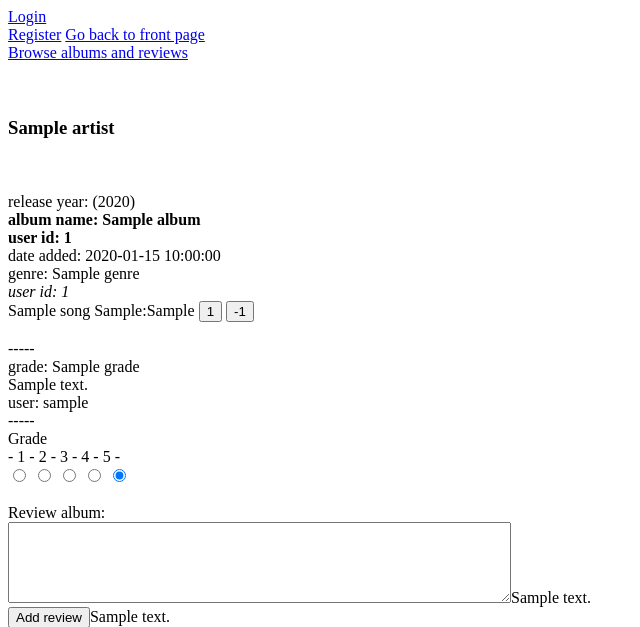
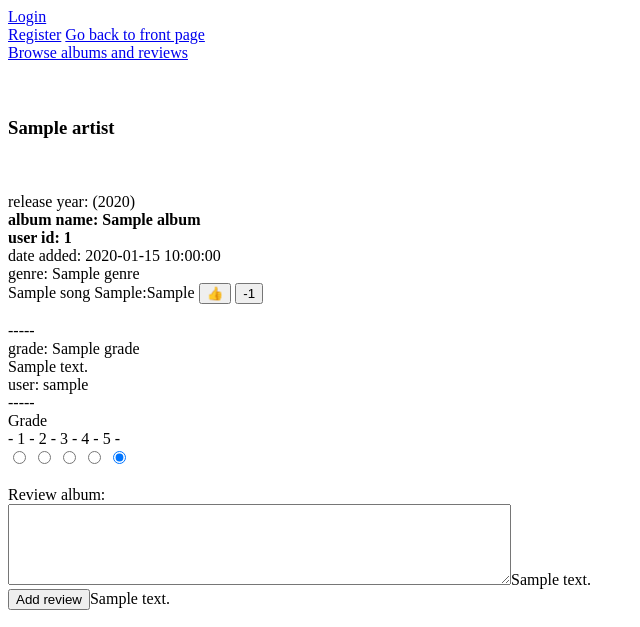
Before and after one commit to PharmacySnake/levyraati, a Flask app: template src/templates/album.html in a window 1280 px wide. Shown: the top 627 px of the page, without its empty margins (0-640 px from the left). Run offline with Flask 2, Linux system fonts and the light colour scheme; the template is opened without the code that fills it: most values are stand-ins (such as "Sample title", 1, 10 or a date in 2020).

Commit message:
Add ability to give songs thumbs up/down. #42

```diff
--- a/src/routes.py
+++ b/src/routes.py
@@ -187,10 +187,10 @@ def thumb():
   if request.method == "POST":
     thumb = request.form["thumb"]
     song_id = request.form["song_id"]
-    user_id = int(request.form["user_id"])
+    user_id = request.form["user_id"]
     album_id = request.form["album_id"]
     thumb_repo.add_thumb(song_id, user_id, thumb)
-  return redirect("/artist/"+str(album_id))
+  return redirect("/album/"+str(album_id))
 
 
 @app.route("/artist/<string:artist_name>", methods=["GET"])
--- a/src/templates/album.html
+++ b/src/templates/album.html
@@ -23,12 +23,11 @@
   <b>user id: {{ album.user_id }}</b><br>
   <a>date added: {{ album.date_added }}</a><br>
   <a>genre: {{ album.genre }}</a><br>
-  <i>user id: {{ user_id }}</i>
 
   {% for song in songs %}
     <form action="/thumb" method="POST">
       <a>{{ song.song_name }} {{ song.song_len_min }}:{{ song.song_len_sec }}</a>
-      <input type="submit" name="thumb" value="1">
+      <button type="submit" name="thumb" value="1">👍</button>
       <input type="submit" name="thumb" value="-1"><br>
       <input type="hidden" name="song_id" value="{{ song.id }}">
       <input type="hidden" name="user_id" value="{{ album.user_id }}">
```
